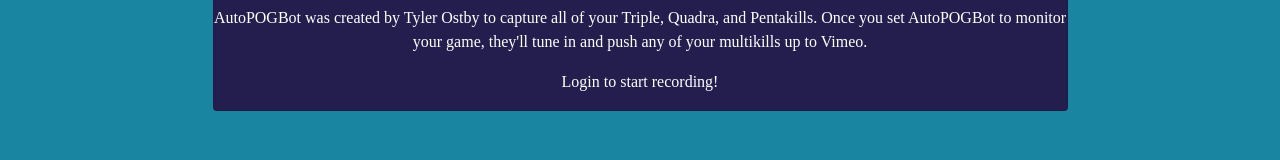
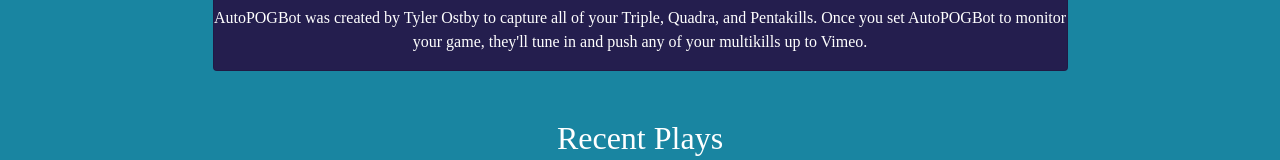
Before and after one commit to MikeColetta/autopogbotsite, a React (Create React App) app in the folder client/: page / in a window 1280 px wide. Shown: the part 706-866 px from the top of the page. Built offline with nearby package versions, Linux system fonts and the light colour scheme; no server answers; the database is empty; a web font is replaced by a local one.

Commit message:
Added github deployment

```diff
--- a/client/package.json
+++ b/client/package.json
@@ -1,12 +1,14 @@
 {
   "name": "mern",
   "version": "0.1.0",
+  "homepage": "https://myusername.github.io/autopogbotsite",
   "private": true,
   "proxy": "http://localhost:3001/",
   "dependencies": {
     "bootstrap": "^4.6.0",
     "dotenv": "^10.0.0",
     "firebase": "^8.6.8",
+    "gh-pages": "^3.2.3",
     "react": "^16.6.3",
     "react-bootstrap": "^1.6.1",
     "react-dom": "^16.6.3",
@@ -15,6 +17,8 @@
     "react-scripts": "^2.1.1"
   },
   "scripts": {
+    "predeploy": "npm run build",
+    "deploy": "gh-pages -d build",
     "start": "react-scripts start",
     "build": "react-scripts build",
     "test": "react-scripts test --env=jsdom",
--- a/client/src/components/About/index.js
+++ b/client/src/components/About/index.js
@@ -18,7 +18,6 @@
                             <p>AutoPOGBot was created by Tyler Ostby to capture all of your Triple, Quadra, and Pentakills. Once you set AutoPOGBot to monitor your game,
                                 they'll tune in and push any of your multikills up to Vimeo.
                             </p>
-                            <p>Login to start recording!</p>
                         </Card>
                     </Row>
                 </Col>
--- a/package.json
+++ b/package.json
@@ -22,6 +22,7 @@
   "dependencies": {
     "bootstrap": "^4.6.0",
     "express": "^4.16.3",
+    "gh-pages": "^3.2.3",
     "if-env": "^1.0.4",
     "react-bootstrap": "^1.6.1",
     "react-router": "^5.2.0"
```
Also changed, not shown: 17 other files (tests, documents, lock files or other folders).
